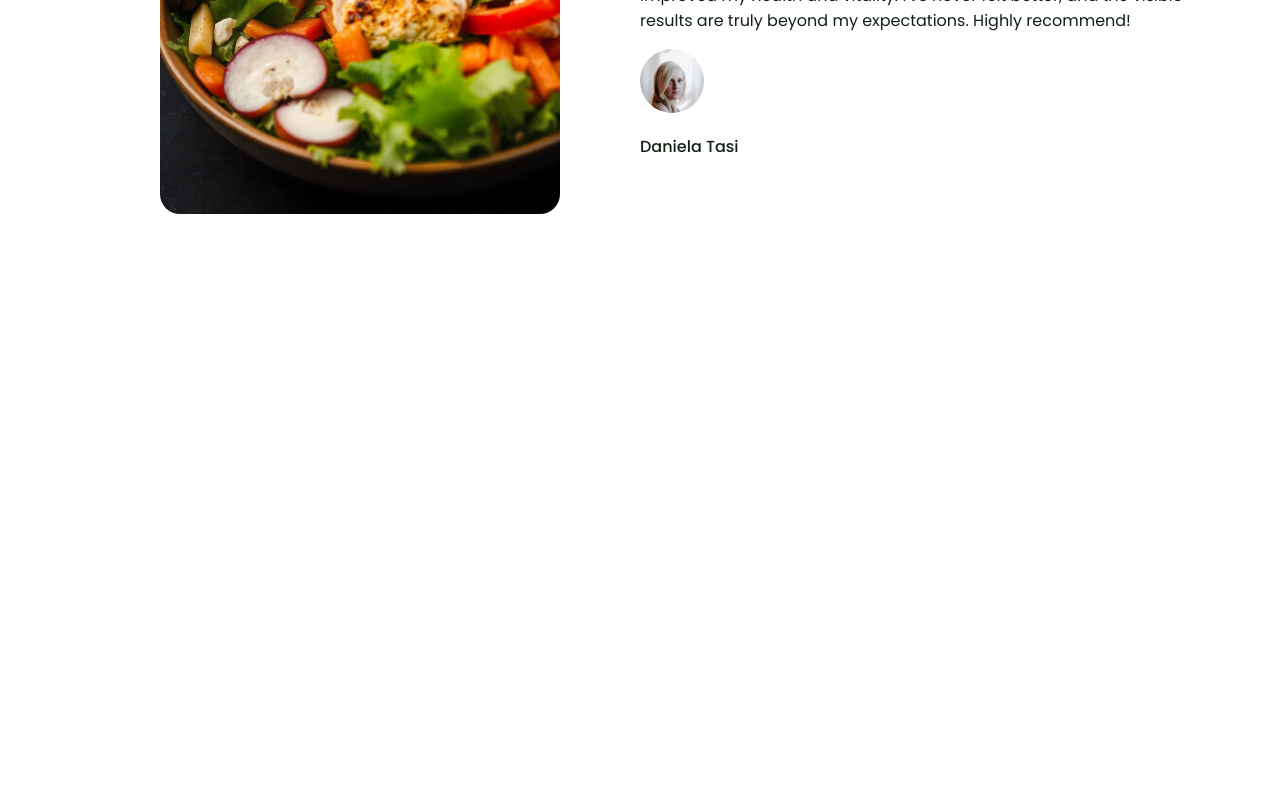
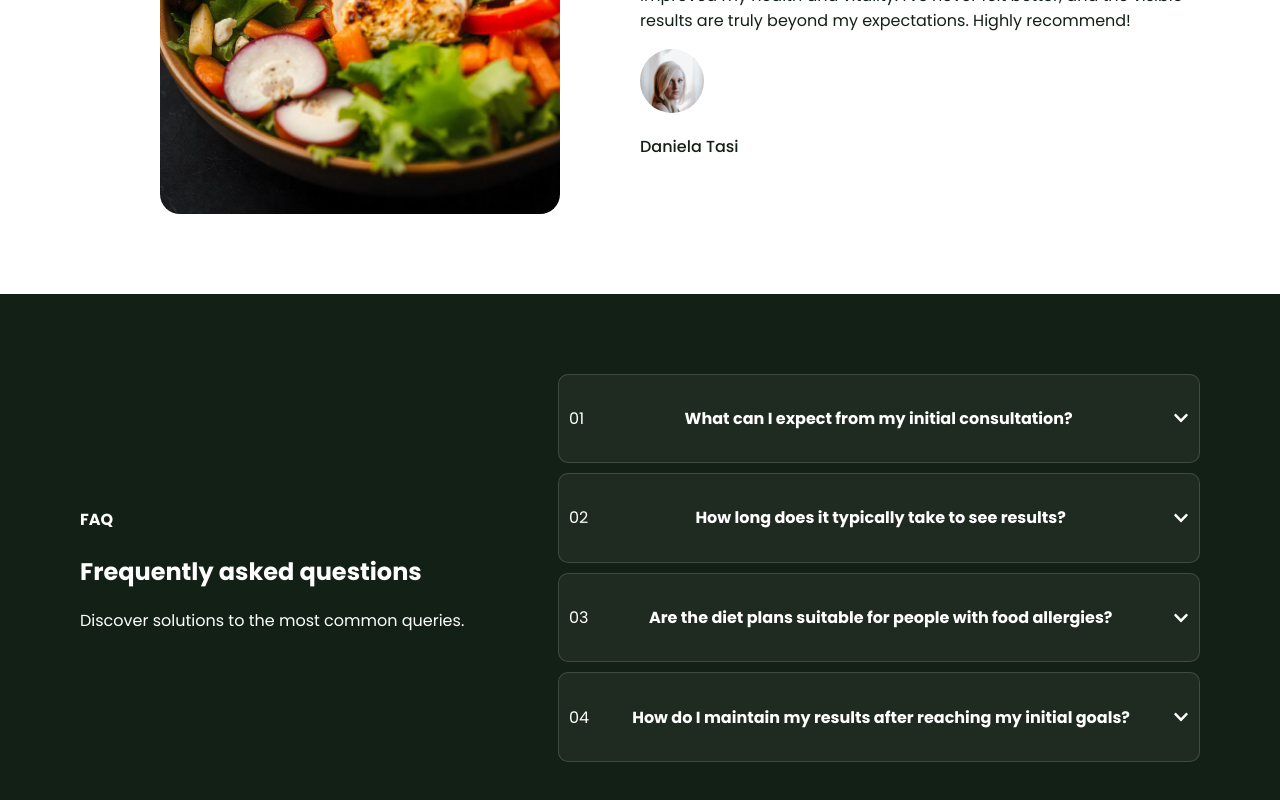
Before and after one commit to MarijaBute/vitalize-site, a React (Create React App) app: page / in a window 1280 px wide. Shown: the part 3883-4683 px from the top of the page. Before the commit the page ends 4177 px from the top, so only its background shows below. Built offline with nearby package versions, Linux system fonts and the light colour scheme.

Commit message:
FAQ section added

```diff
--- a/src/components/Home/Home.jsx
+++ b/src/components/Home/Home.jsx
@@ -5,6 +5,7 @@ import HomeAbout from './components/HomeAbout/HomeAbout';
 import HomeServices from './components/HomeServices/HomeServices';
 import WhyUs from './components/WhyUs/WhyUs';
 import Testimonial from './components/Testimonial/Testimonial';
+import FAQ from './components/FAQ/FAQ';
 
 export default function Home() {
     return (
@@ -39,6 +40,7 @@ export default function Home() {
         <HomeServices />
         <WhyUs />
         <Testimonial />
+        <FAQ />
 
         </>
     )
--- /dev/null
+++ b/src/components/Home/components/FAQ/FAQ.jsx
@@ -0,0 +1,73 @@
+import './faq.css';
+import { useState } from 'react';
+import { FaChevronDown } from "react-icons/fa";
+
+const faqData = [
+    {
+        number: "01",
+        question: "What can I expect from my initial consultation?",
+        answer: "During your first visit, we'll discuss your health goals, dietary preferences, and lifestyle to create a personalized nutrition plan tailored just for you. This session is designed to understand your needs thoroughly and to set a clear and achievable path forward."
+    },
+    {
+        number: "02",
+        question: "How long does it typically take to see results?",
+        answer: "Results can vary based on individual goals and adherence to the nutrition plan. Generally, clients start to notice improvements in their energy levels and overall well-being within a few weeks, with more significant changes occurring over several months."
+    },
+    {
+        number: "03",
+        question: "Are the diet plans suitable for people with food allergies?",
+        answer: "Absolutely! All diet plans are customized to accommodate any allergies, sensitivities, or specific dietary needs such as vegan, gluten-free, or keto diets. Your safety and health preferences are our top priority."
+    },
+    {
+        number: "04",
+        question: "How do I maintain my results after reaching my initial goals?",
+        answer: "Sustaining your results is key. We provide ongoing support and adjustments to your diet plan as needed. Additionally, we offer tips and strategies to help you maintain your achievements long-term, ensuring you continue to live a healthy lifestyle."
+    }
+];
+
+export default function FAQ(){
+
+    const [openFAQ, setOpenFAQ] = useState([false, false, false, false]);
+
+    const toggleFAQ = (index) => {
+        const newFAQState = [...openFAQ];
+        newFAQState[index] = !newFAQState[index];
+        setOpenFAQ(newFAQState);
+    }
+
+
+    return(
+        <div className="faq-section">
+            <div className="faq-wrapper">
+                <div className="faq-left-section">
+                    <h4 className="faq-subheading">FAQ</h4>
+                    <h2 className="faq-heading">Frequently asked questions</h2>
+                    <p className="faq-paragraph">Discover solutions to the most common queries.</p>
+                </div>
+
+                <div className="faq-right-section">
+                    <div className="faq-boxes">
+                        {faqData.map((faq, index) => (
+                            <div className="faq-box" key={index}>
+                                <div className="box-wrap">
+                                <p className="faq-box-number">{faq.number}</p>
+                                <h4 className="faq-box-heading">{faq.question}</h4>
+                                <FaChevronDown
+                                    className={`faq-icon ${openFAQ[index] ? 'open' : ''}`}
+                                    onClick={() => toggleFAQ(index)}
+                                />
+                                </div>
+
+                                {openFAQ[index] && (
+                                    <div className="faq-answer">
+                                        <p>{faq.answer}</p>
+                                    </div>
+                                )}
+                            </div>
+                        ))}
+                    </div>
+                </div>
+            </div>
+        </div>
+    )
+}
--- /dev/null
+++ b/src/components/Home/components/FAQ/faq.css
@@ -0,0 +1,55 @@
+.faq-section{
+    background-color: #132016;
+    padding: 80px;
+}
+
+.faq-wrapper{
+    display: flex;
+    justify-content: center;
+    align-items: center;
+    gap: 50px;
+    max-width: 1440px !important;
+}
+
+.faq-left-section{
+    width: 40%;
+    color: #ffffff;
+}
+
+.faq-right-section{
+    width: 60%;
+}
+
+.faq-boxes{
+    display: flex;
+    flex-direction: column;
+    gap: 10px;
+}
+
+.faq-box{
+    background-color: rgba(255, 255, 255, 0.05);
+    border: 1px solid rgba(255, 255, 255, 0.15);
+    color: #ffffff;
+    padding: 10px;
+    border-radius: 10px;
+}
+
+.box-wrap{
+    display: flex;
+    justify-content: space-between;
+    align-items: center;
+}
+
+.faq-answer {
+    display: block;
+    transition: max-height 0.3s ease-out;
+}
+
+.faq-box.open .faq-answer {
+    max-height: 1000px;
+}
+
+.faq-icon.open {
+    transform: rotate(180deg);
+    transition: transform 0.3s;
+}
```
